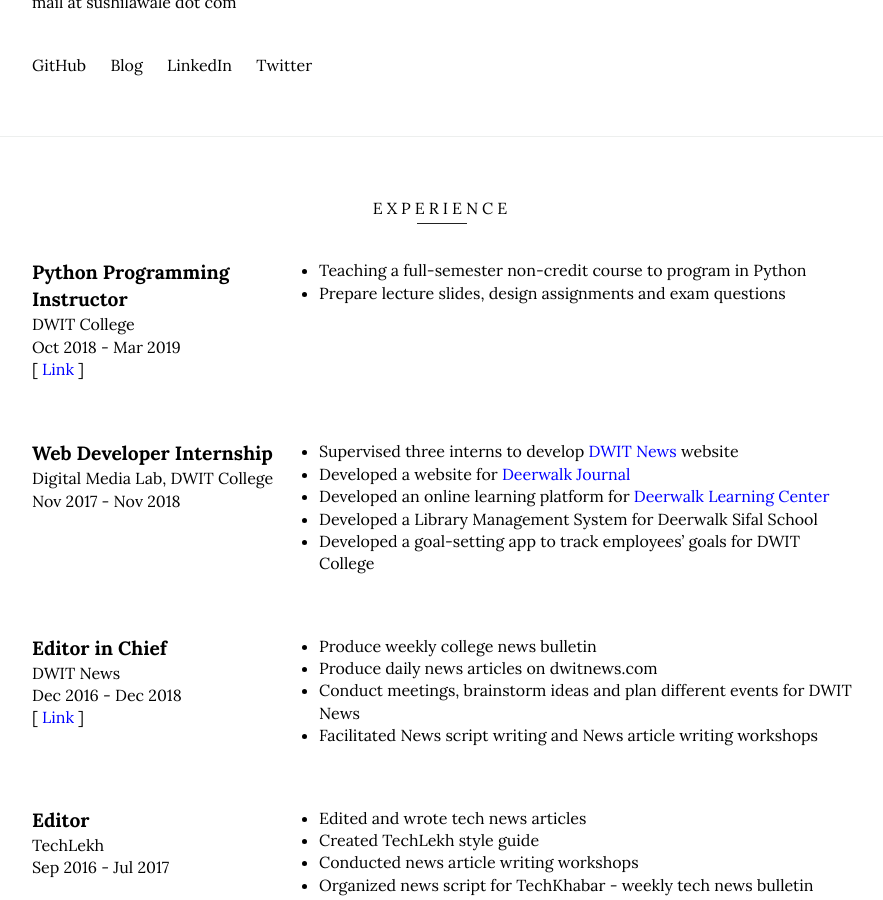
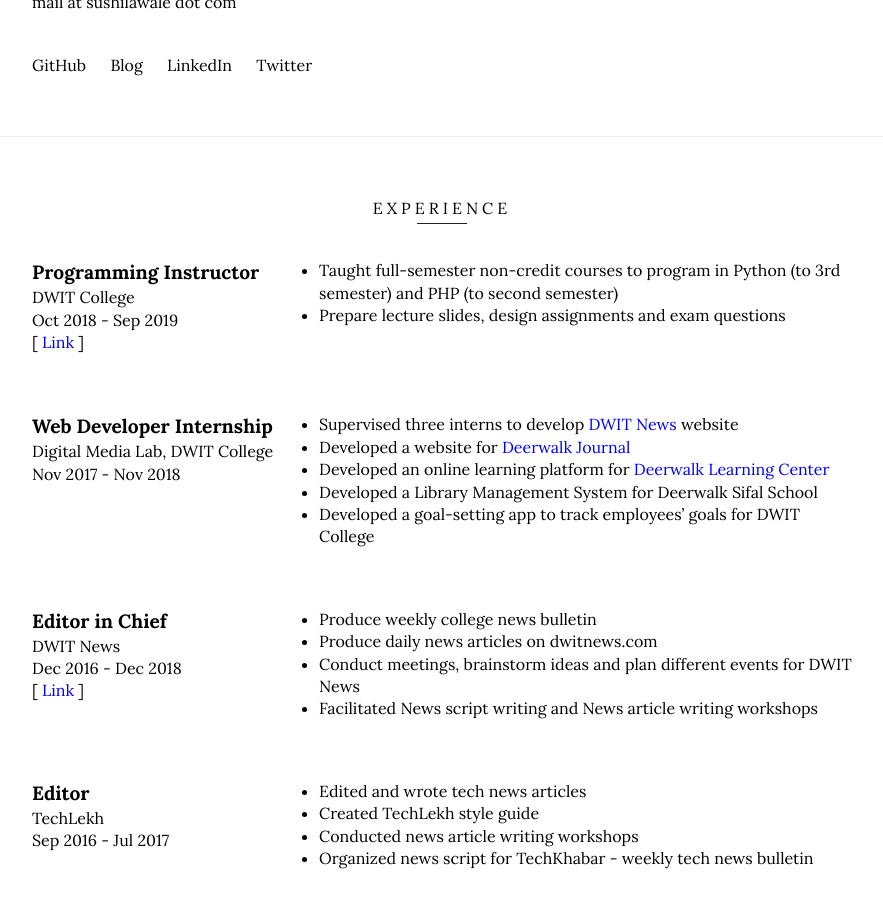
Before and after one commit to awalesushil/awalesushil.github.io, a Jekyll site: the page built from index.html, in a window 1280 px wide and 900 px high, scrolled down 368 px. Shown: the whole window, without its empty margins (198-1081 px from the left). Built offline with Jekyll 4.4.1, drawn with Linux system fonts in a browser that asks for light colours.

Commit message:
Update jobs.yml

```diff
--- a/_data/jobs.yml
+++ b/_data/jobs.yml
@@ -1,10 +1,10 @@
--   title: Python Programming Instructor
+-   title: Programming Instructor
     company: DWIT College
-    period: Oct 2018 - Mar 2019
+    period: Oct 2018 - Sep 2019
     description:
-        -  Teaching a full-semester non-credit course to program in Python
+        -  Taught full-semester non-credit courses to program in Python (to 3rd semester) and PHP (to second semester)
         -  Prepare lecture slides, design assignments and exam questions
-    link: http://dwit013.github.io
+    link: http://dwit013.github.io [Python Course]
 
 -   title: Web Developer Internship
     company: Digital Media Lab, DWIT College
```
